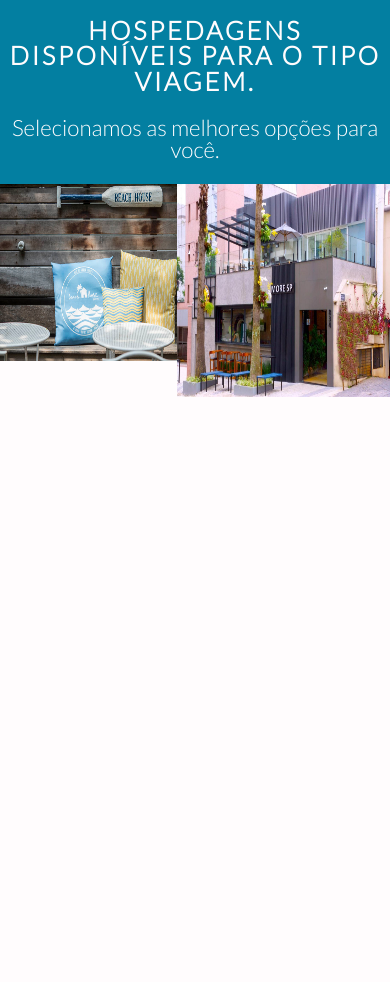
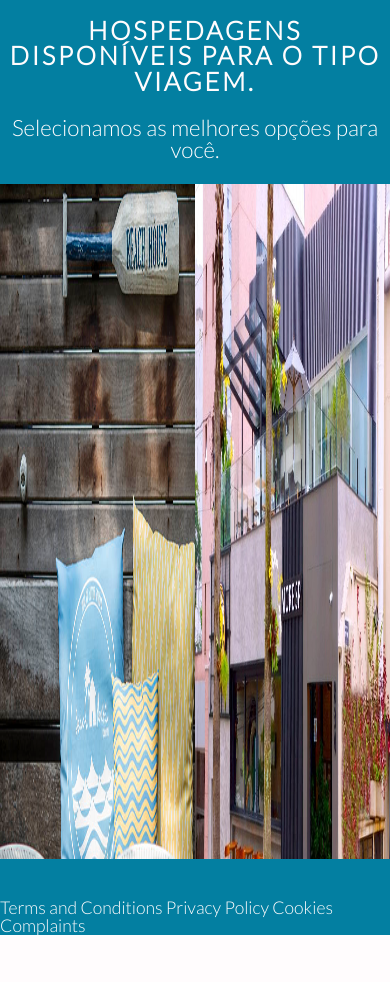
Before and after one commit to rogerioguicampos/fase2-atividade3-fiap, a plain HTML site: page level_two_pages/viagem.html in a window 390 px wide. Shown: the part 118-1100 px from the top of the page. After the commit the page ends 1066 px from the top, so only its background shows below. Drawn offline with Linux system fonts and the light colour scheme.

Commit message:
Responsividade

```diff
--- a/css/level_two.css
+++ b/css/level_two.css
@@ -92,9 +92,9 @@ body {
 /**------------- GENERAL_INFO -----;--------**/
 .general_info {
   display: flex;
-  grid-template-columns: repeat(auto-fit, minmax(480px, 0.5fr));
-  height: 100vh;
-  width: 100%;
+  height: 80vh;
+  font-size: 16px;
+  width: 100vw;
 }
 
 .img-wrapper {
@@ -102,17 +102,15 @@ body {
   position: relative;
 }
 
-.img-wrapper > img {
-  aspect-ratio: 1 / 1;
+.img-wrapper img {
+  height: 80vh;
   max-width: 100%;
   object-fit: fill;
   object-position: center;
 }
 
-.img-wrapper > .content {
-  align-items: center;
+.img-wrapper .content {
   background: var(--chumbo);
-  display: flex;
   inset: 0;
   font-family: 'Lato', sans-serif;
   font-size: 2em;
@@ -121,15 +119,15 @@ body {
   position: absolute;
 }
 
-.img-wrapper > img,
-.img-wrapper > .content {
-  transition: 0.4s ease-in-out;
+.img-wrapper img,
+.img-wrapper .content {
+  transition: 0.9s ease-in-out;
 }
 
-.img-wrapper > .content.fade {
+.img-wrapper .content.fade {
   opacity: 0;
 }
-.img-wrapper:hover > .content.fade {
+.img-wrapper:hover .content.fade {
   opacity: 0.95;
 }
 
@@ -183,7 +181,9 @@ body {
   align-items: center;
   background-color: var(--azul);
   display: flex;
+  color: var(--branco);
   flex-direction: column;
+  font-size: 16px;
   height: 4px;
   justify-content: space-around;
   padding-bottom: 2em;
@@ -191,10 +191,8 @@ body {
 }
 
 .footer a {
-    width: 100%;
+  font-size: 1.1em;
   text-decoration: none;
-    color: var(--branco);
-    font-size: 0.7em;
 }
 
 .footer a:hover{
@@ -205,13 +203,8 @@ body {
 }
 
 .footer p {
-    color: var(--branco);
-    font-size: 0.6em;
+  font-size: 0.8em;
   letter-spacing: 2px;
-  }
-
-  .footer h3 {
-    font-size: 1.8em;
   margin-bottom: 0.5em;
 }
 
@@ -230,6 +223,12 @@ body {
   .header_link {
       display: grid;
       font-size: 1em;
+  }
+
+  .img-wrapper img {
+    grid-template-columns: auto;
+    height: 100vh;
+    width: 100%;
   }
 }
 
```
Lines whose indentation alone changed are shown as unchanged.
